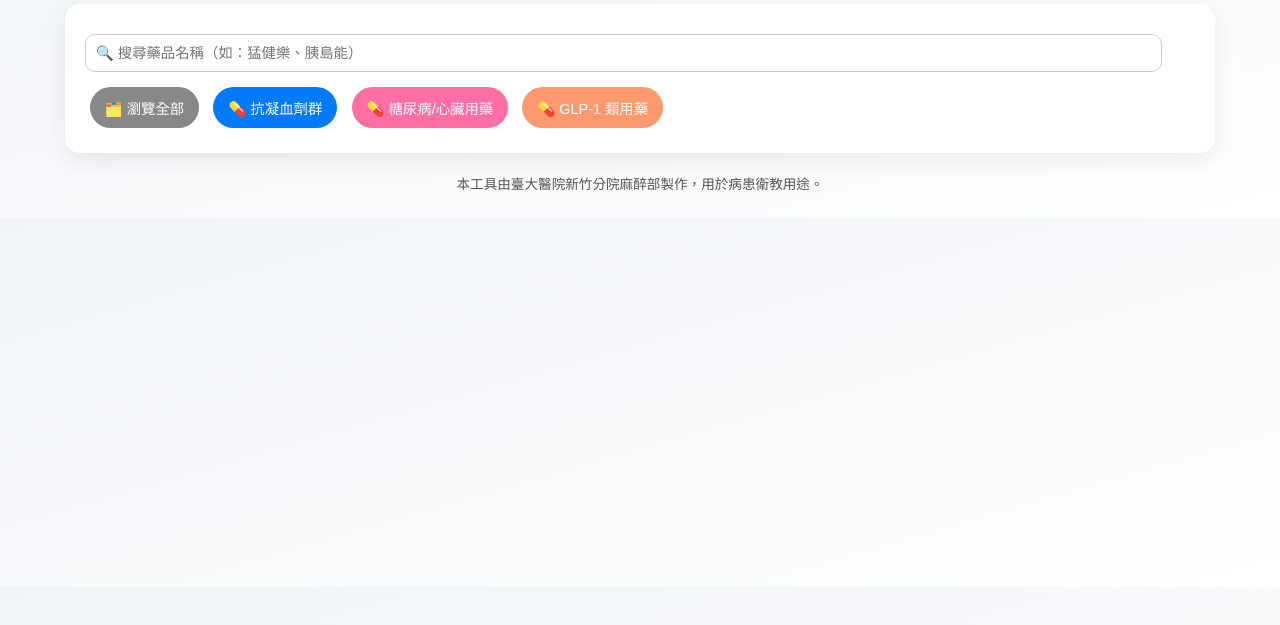
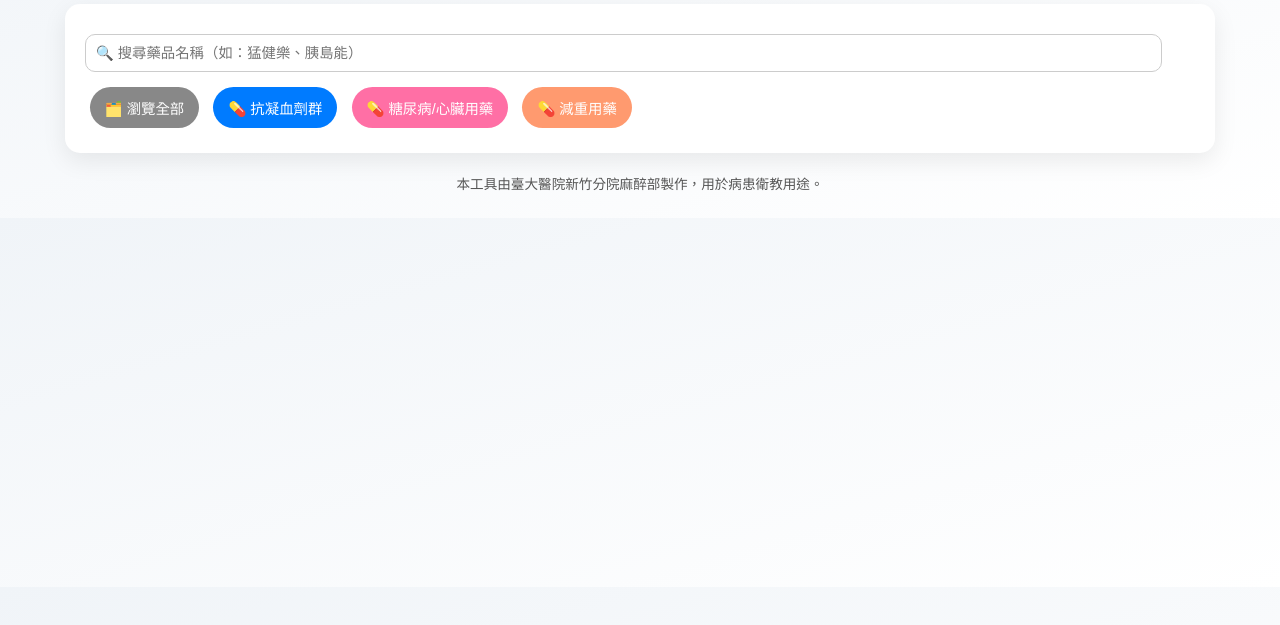
Before and after one commit to Kate-syu/anesthesiologist-helper-v2, a plain HTML site: page index.html in a window 1280 px wide. Shown: the part 151-776 px from the top of the page. Drawn offline with Linux system fonts and the light colour scheme.

Commit message:
Update index.html
Signed-off-by: Kate-syu <cutynurse2002@gmail.com>

```diff
--- a/index.html
+++ b/index.html
@@ -45,7 +45,7 @@
         <button class="btn" style="background:#888" onclick="showAllDrugs()">🗂️ 瀏覽全部</button>
         <button class="btn" onclick="showGroup('anticoagulants')" style="background:#007bff">💊 抗凝血劑群</button>
         <button class="btn" onclick="showGroup('sglt2')" style="background:#ff6fa5;">💊 糖尿病/心臟用藥</button>
-        <button class="btn" onclick="showGroup('glp1')" style="background:#ff9a6f;">💊 GLP-1 類用藥</button>
+        <button class="btn" onclick="showGroup('glp1')" style="background:#ff9a6f;">💊 減重用藥</button>
     </div>
     <div class="footer">本工具由臺大醫院新竹分院麻醉部製作，用於病患衛教用途。</div>
     <div id="imageModal" class="modal" onclick="this.style.display='none'"><img class="modal-content" id="zoomed-image"></div>
```
